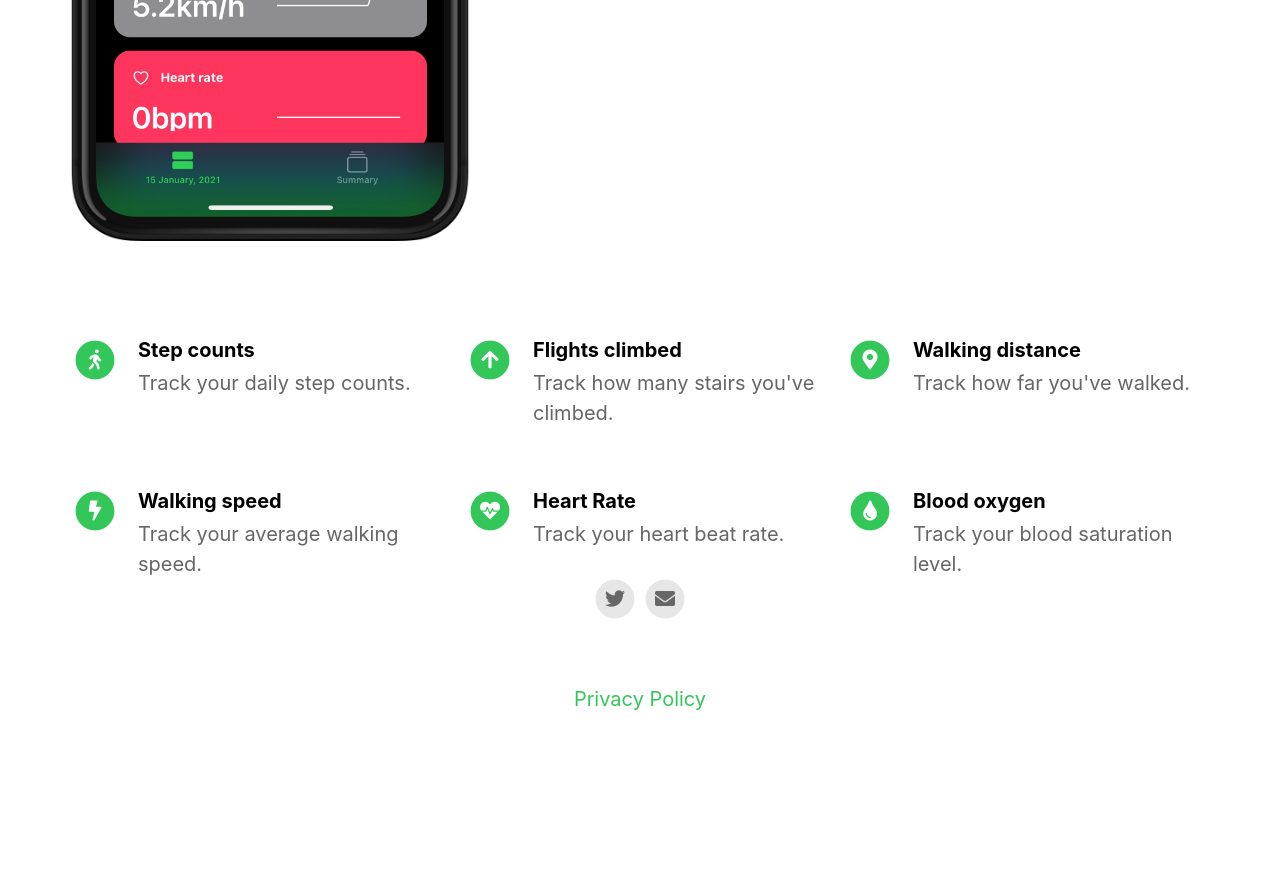
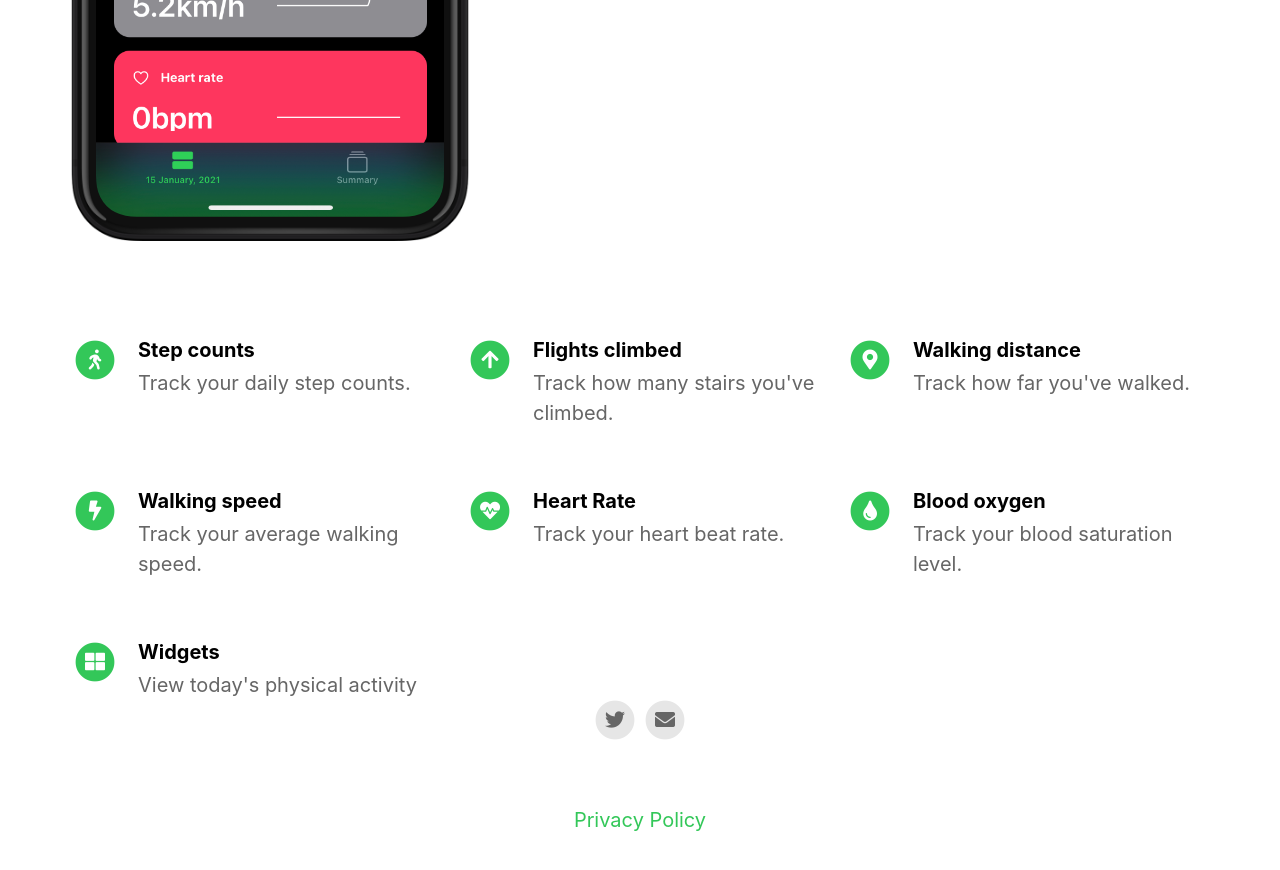
Before and after one commit to bogdandovgopol/mypedometer.app, a Jekyll site: the page built from index.html, in a window 1280 px wide and 900 px high, scrolled down 744 px. Shown: the top 870 px of the window. Built offline with Jekyll 4.4.1, drawn with Linux system fonts in a browser that asks for light colours; nearby versions of some CDN libraries; before the commit the page ends 1523 px from its top, so only the background shows below that.

Commit message:
Update _config.yml

```diff
--- a/_config.yml
+++ b/_config.yml
@@ -57,6 +57,10 @@ features                                  :
   - title                                 : Blood oxygen
     description                           : Track your blood saturation level.
     fontawesome_icon_name                 : tint
+
+  - title                                 : Widgets
+    description                           : View today's physical activity
+    fontawesome_icon_name                 : th-large
 
 #   - title                                 : Smart App Banner
 #     description                           : Display a smart app banner on iOS devices.
```
